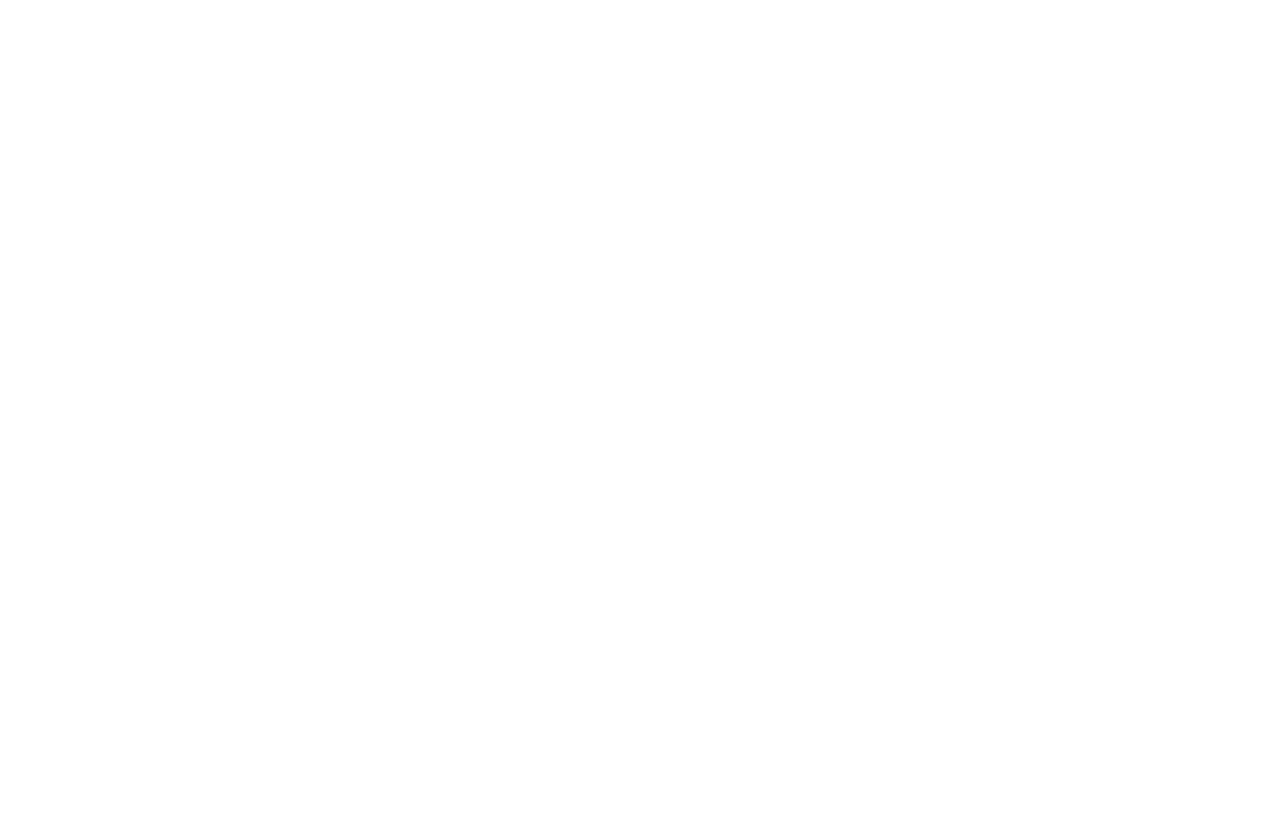
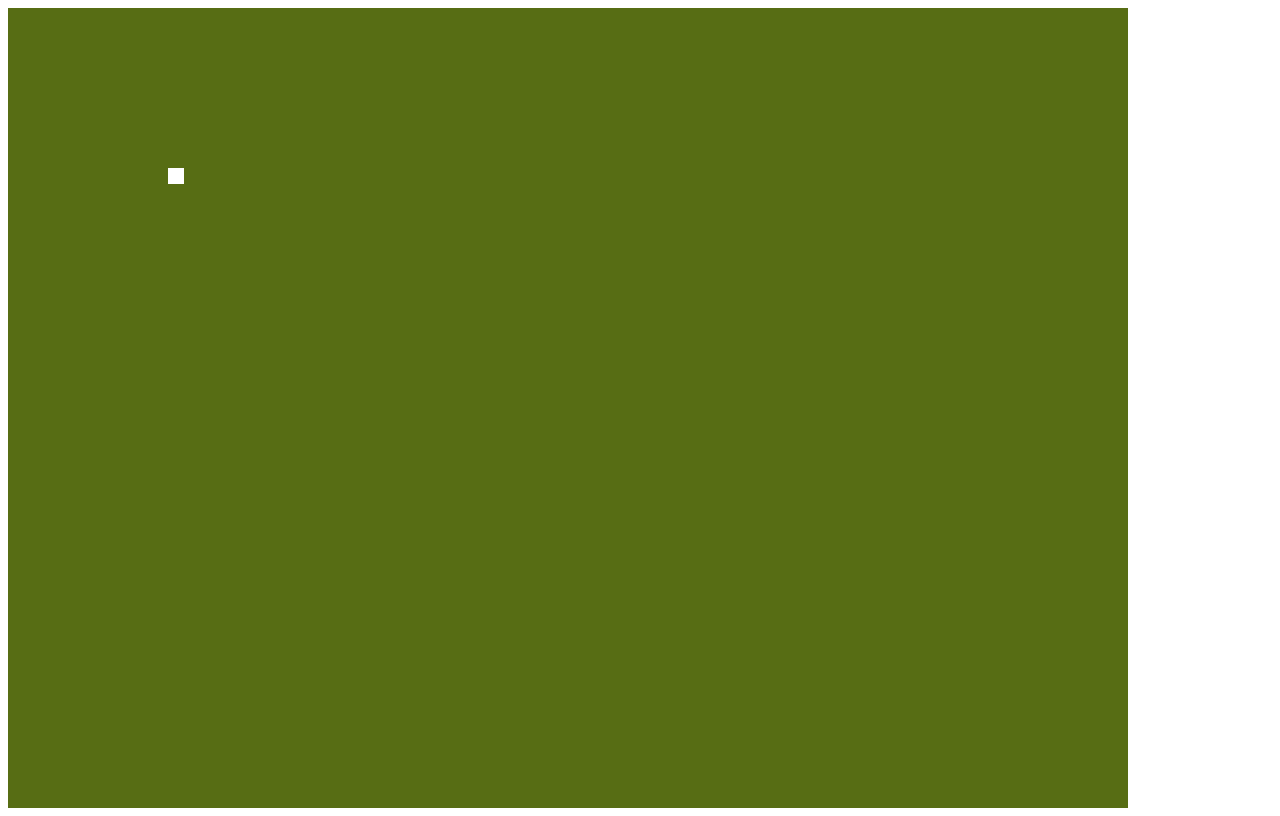
Before and after one commit to lanesawyer/untitled_game, a plain HTML site: page index.html in a window 1280 px wide. Drawn offline with Linux system fonts and the light colour scheme.

Commit message:
draws pixel and allows it to move

```diff
--- a/index.html
+++ b/index.html
@@ -4,6 +4,14 @@
   <title>Untitled Game</title>
 </head>
 <body>
+  <!-- Libraries -->
   <script src="lib/crafty-min.js"></script>
+
+  <!-- Source files -->
+  <script src="src/game.js"></script>
+  <script src="src/components/grid.js"></script>
+  <script src="src/components/player.js"></script>
+  <script src="src/scenes/loading.js"></script>
+  <script src="src/scenes/overworld.js"></script>
 </body>
 </html>
--- /dev/null
+++ b/src/components/grid.js
@@ -0,0 +1,28 @@
+//----- Grid Component -----
+// This provides a grid in which to place items
+Crafty.c('Grid', {
+  init: function() {
+    this.attr({
+      w: Game.map_grid.tile.width,
+      h: Game.map_grid.tile.height
+    })
+  },
+
+  // Locate this entity at the given position on the grid
+  at: function(x, y) {
+    if (x === undefined && y === undefined) {
+      return { x: this.x/Game.map_grid.tile.width, y: this.y/Game.map_grid.tile.height }
+    } else {
+      this.attr({ x: x * Game.map_grid.tile.width, y: y * Game.map_grid.tile.height });
+      return this;
+    }
+  }
+});
+
+// An "Actor" is an entity that is drawn in 2D on canvas
+// via our logical coordinate grid
+Crafty.c('Actor', {
+  init: function() {
+    this.requires('2D, Canvas, Grid');
+  },
+});
--- /dev/null
+++ b/src/components/player.js
@@ -0,0 +1,9 @@
+//----- Player Component -----
+// The main player in the game
+Crafty.c('Player', {
+  init: function() {
+    this.requires('Actor, Fourway, Color')
+    .fourway(2)
+    .color("#FFFFFF");
+  }
+});
--- a/src/game.js
+++ b/src/game.js
@@ -0,0 +1,34 @@
+Game = {
+
+  // Creates a grid of 50x50 using 16x16 tiles
+  map_grid: {
+    width: 70,
+    height: 50,
+    tile: {
+      width: 16,
+      height: 16
+    }
+  },
+
+  // Returns the total width of the game screen (map width * tile width)
+  width: function() {
+    return this.map_grid.width * this.map_grid.tile.width;
+  },
+
+  // Returns the total height of the game screen (map height * tile height)
+  height: function() {
+    return this.map_grid.height * this.map_grid.tile.height;
+  },
+
+  // Initialize and start the game
+  start: function() {
+    Crafty.init(Game.width(), Game.height());
+    Crafty.background('rgb(87, 109, 20)');
+
+    // Start at the loading screen to give everything time to load
+    Crafty.scene('Loading');
+  }
+}
+
+// Start the game once the page loads
+window.addEventListener('load', Game.start);
--- /dev/null
+++ b/src/scenes/loading.js
@@ -0,0 +1,12 @@
+//----- Loading Scene -----
+// Handles the loading of assets such as images and audio files
+Crafty.scene('Loading', function() {
+
+  // Loading text
+  Crafty.e('2D, DOM, Text')
+    .text('Loading; please wait...')
+    .attr({ x: 0, y: Game.height()/2 - 24, w: Game.width() });
+
+  // Once everything is loaded, start the game
+  Crafty.scene('Overworld');
+});
--- /dev/null
+++ b/src/scenes/overworld.js
@@ -0,0 +1,6 @@
+//----- Overwold Scene -----
+// The main area of the game
+Crafty.scene('Overworld', function() {
+  this.player = Crafty.e('Player').at(10, 10);
+  console.log(this.player);
+});
```
